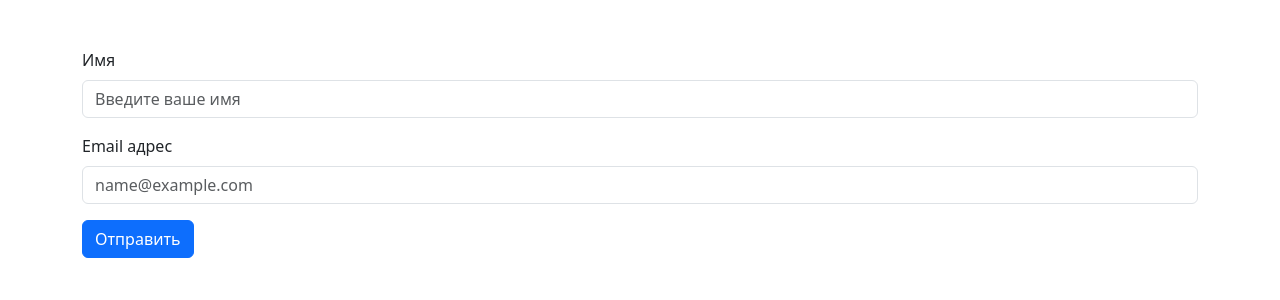
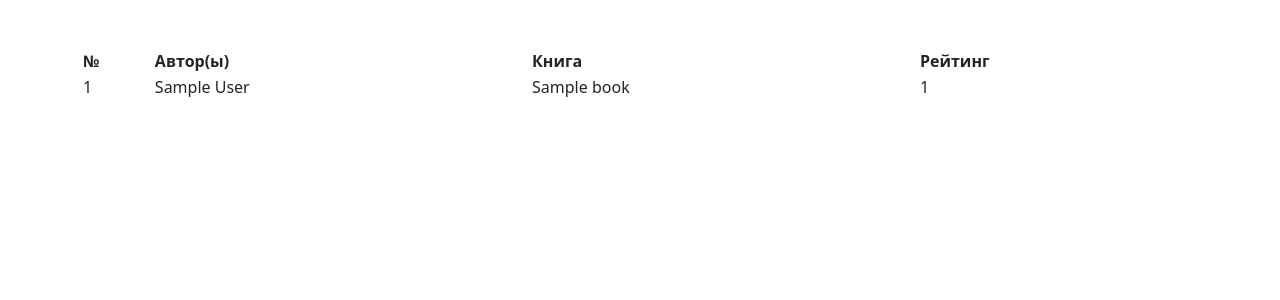
Before and after one commit to AntMugami/puthon-basic-09, a FastAPI app: template homework_04/templates/index.html in a window 1280 px wide. Shown: the top 300 px of the page. Run offline with FastAPI, Linux system fonts and the light colour scheme; the template is opened without the code that fills it: most values are stand-ins (such as "Sample title", 1, 10 or a date in 2020).

Commit message:
about fix

```diff
--- a/homework_04/app.py
+++ b/homework_04/app.py
@@ -30,6 +30,7 @@ from fastapi.templating import Jinja2Templates
 
 
 books = []
+about_me = []
 
 
 class Books(BaseModel):
@@ -37,6 +38,12 @@ class Books(BaseModel):
     author: str
     name: str
     rank: Optional[int] = None
+
+class DevInfo(BaseModel):
+    name: str
+    whoami: str
+    info: str
+    email: str
 
 books.append(Books(id_=1, author = 'Питерс Стив', name = 'Парадокс Шимпанзе. Как управлять эмоциями для достижения своих целей'))
 books.append(Books(id_=2, author = 'Келен Оливье, Блете Мари-Алис', name = 'Разработка приложений на базе GPT-4 и ChatGPT. 2-е изд.'))
@@ -46,10 +53,7 @@ books.append(Books(id_=5, author = 'Джон Галбрейт', name = 'Сете
 books.append(Books(id_=6, author = 'Гастон Хиллар', name = 'Django RESTFul Web Services', rank = 7))
 
 
-dev_info = ('''Студент группы Python Developer. Basic 2024 09
-            Шелудяк Антон
-            Руководитель ИТ подразделений, MBA, CCNP'''
-            )
+about_me.append(DevInfo(name = 'Шелудяк Антон', whoami = 'Студент группы Python Developer. Basic 2024 09', info = 'Infrastructure TeamLead, CIO, MBA, CCNP', email = 'a.shelydyak@gmail.com'))
 
 
 app = FastAPI()
@@ -61,17 +65,17 @@ router = APIRouter(prefix='/api', tags=['Список книг для чтени
 
 @app.get("/", response_class=HTMLResponse)
 async def index(request: Request):
-    return templates.TemplateResponse("index.html", {"request": request, "message": "Добро пожаловать!!", 'title': 'Главная', "books": books})
+    return templates.TemplateResponse("index.html", {"request": request, "message": "Список книг для чтения", 'title': 'Главная', "books": books})
 
 
-@app.get("/about/")
-async def name_func():
-    return {"message": dev_info}
+@app.get("/about/", response_class=HTMLResponse)
+async def about_func(request: Request):
+    return templates.TemplateResponse("about.html", {"request": request, "message": "Информация обо мне", 'title': 'Информация о разработчике', "about_me": about_me})
 
 
 @app.get("/api/", response_class=HTMLResponse)
 async def all_books(request: Request):
-    return templates.TemplateResponse("books.html", {"request": request, "books": books, 'title': 'Книги'})
+    return templates.TemplateResponse("index.html", {"request": request, "message": "Список книг для чтения", "books": books, 'title': 'Книги для чтения'})
 
 
 @app.get("/books/{id_}")
--- a/homework_04/templates/index.html
+++ b/homework_04/templates/index.html
@@ -5,18 +5,25 @@
 {% block content %}
 <div class="container mt-5">
     <h2>{{ message }}</h2>
-    <form>
-        <div class="mb-3">
-            <label for="name" class="form-label">Имя</label>
-            <input type="text" class="form-control" id="name" placeholder="Введите ваше имя">
-        </div>
-        <div class="mb-3">
-            <label for="email" class="form-label">Email адрес</label>
-            <input type="email" class="form-control" id="email" placeholder="name@example.com">
-        </div>
-        <button type="submit" class="btn btn-primary">Отправить</button>
-    </form>
+    <table style="width:100%">
+      <tr>
+        <th>№</th>
+        <th>Автор(ы)</th>
+        <th>Книга</th>
+        <th>Рейтинг</th>
+      </tr>
+      {% for book in books %}
+      <tr>
+        <td>{{ book.id_ }}</td>
+        <td>{{ book.author }}</td>
+        <td>{{ book.name }}</td>
+        <td>{{ book.rank }}</td>
+      </tr>
+      {% endfor %}
+    </table>
+
+
 </div>
-    </div>
+
 
 {% endblock %}
```
Also changed, not shown: homework_04/templates/about.html (added, +17 -0 lines), homework_04/templates/books.html (+5 -5 lines).
